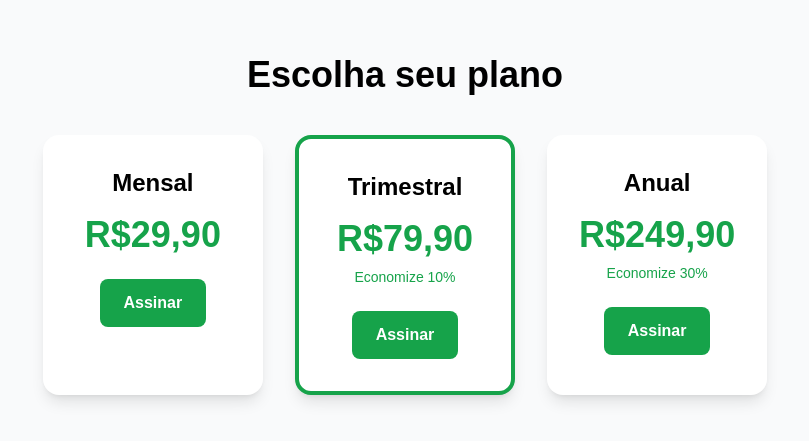
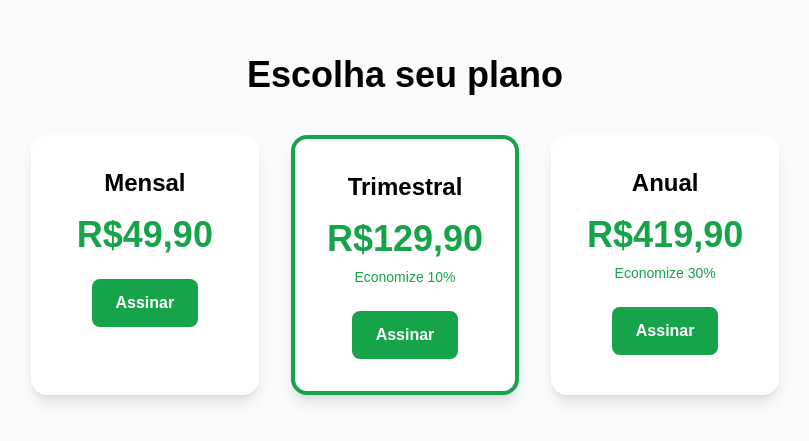
Before and after one commit to gamelzin/palpites-ia-plus-2, a Next.js app: page /pricing in a window 1280 px wide. Shown: the part 175-616 px from the top of the page, without its empty margins (235-1044 px from the left). Built offline with nearby package versions, Linux system fonts and the light colour scheme.

Commit message:
Update page.jsx

```diff
--- a/app/pricing/page.jsx
+++ b/app/pricing/page.jsx
@@ -25,7 +25,7 @@ export default function PricingPage() {
         {/* Mensal */}
         <div className="bg-white rounded-2xl shadow-lg p-8 text-center">
           <h3 className="text-2xl font-bold mb-4">Mensal</h3>
-          <p className="text-4xl font-extrabold text-green-600 mb-6">R$29,90</p>
+          <p className="text-4xl font-extrabold text-green-600 mb-6">R$49,90</p>
           <button
             onClick={() => handleCheckout("price_id_mensal")}
             className="bg-green-600 text-white px-6 py-3 rounded-lg font-semibold hover:bg-green-700 transition"
@@ -37,7 +37,7 @@ export default function PricingPage() {
         {/* Trimestral */}
         <div className="bg-white rounded-2xl shadow-lg p-8 text-center border-4 border-green-600">
           <h3 className="text-2xl font-bold mb-4">Trimestral</h3>
-          <p className="text-4xl font-extrabold text-green-600 mb-2">R$79,90</p>
+          <p className="text-4xl font-extrabold text-green-600 mb-2">R$129,90</p>
           <p className="text-sm text-green-600 mb-6">Economize 10%</p>
           <button
             onClick={() => handleCheckout("price_id_trimestral")}
@@ -50,7 +50,7 @@ export default function PricingPage() {
         {/* Anual */}
         <div className="bg-white rounded-2xl shadow-lg p-8 text-center">
           <h3 className="text-2xl font-bold mb-4">Anual</h3>
-          <p className="text-4xl font-extrabold text-green-600 mb-2">R$249,90</p>
+          <p className="text-4xl font-extrabold text-green-600 mb-2">R$419,90</p>
           <p className="text-sm text-green-600 mb-6">Economize 30%</p>
           <button
             onClick={() => handleCheckout("price_id_anual")}
```
